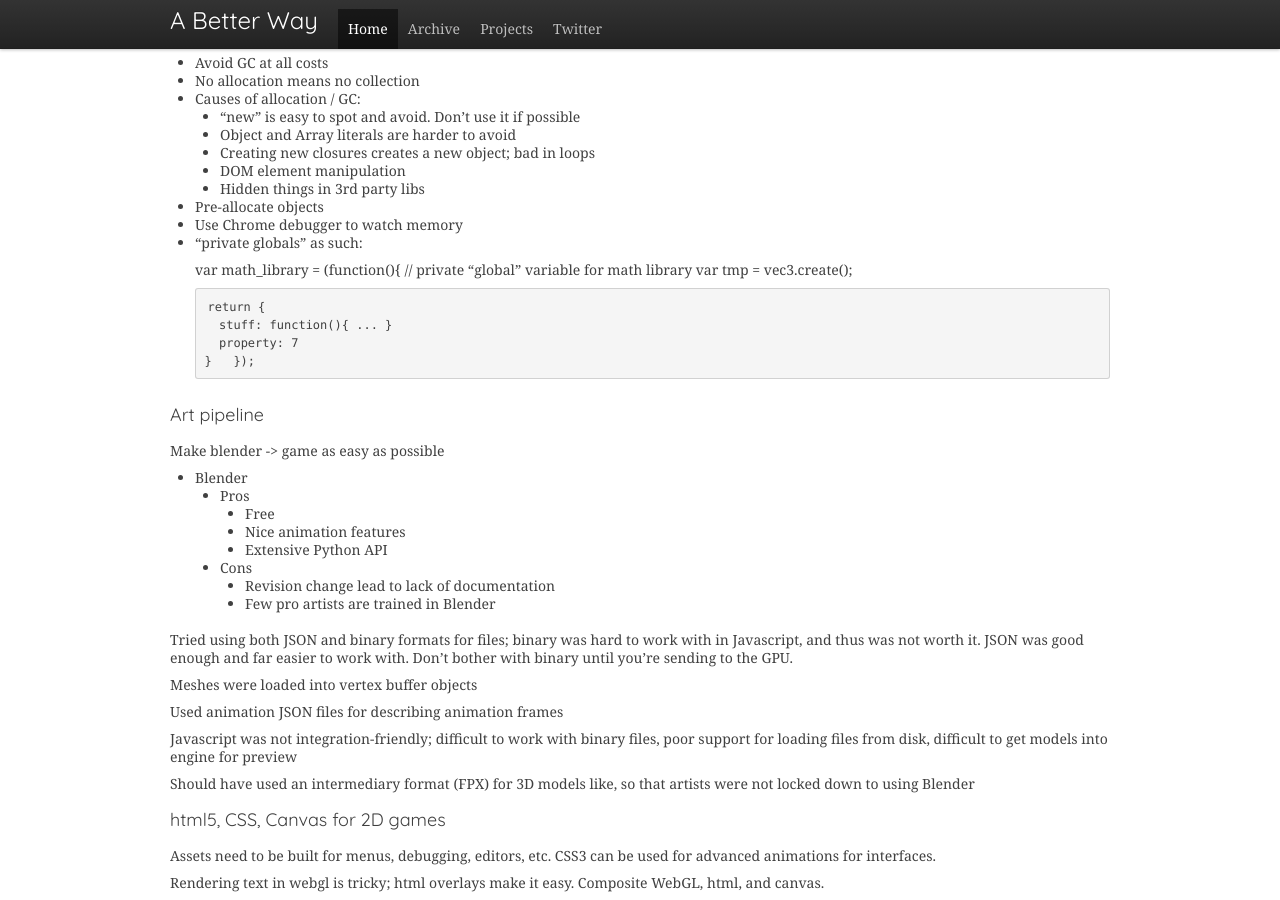
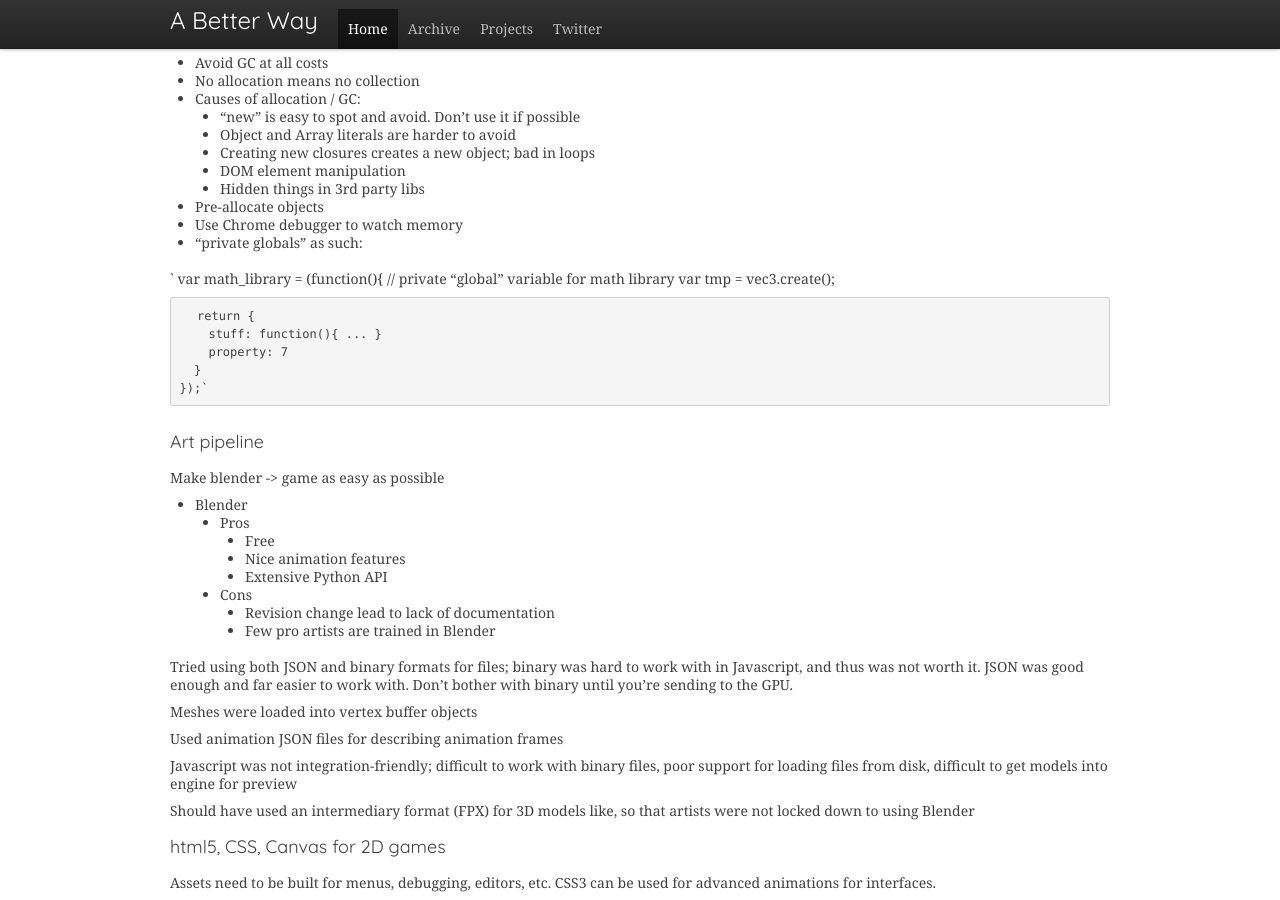
Before and after one commit to ajacksified/ajacksified.github.com, a Jekyll site: the page built from _posts/2011-11-01-new-game-conf-liveblog.markdown, in a window 1280 px wide and 900 px high, scrolled down 8206 px. Built offline with Jekyll 4.4.1, drawn with Linux system fonts in a browser that asks for light colours; nearby versions of some CDN libraries; some web fonts are replaced; Markdown is read by kramdown in place of the engine named in the settings; comment, search, counter and statistics services are not loaded.

Commit message:
Session 4

```diff
--- a/_posts/2011-11-01-new-game-conf-liveblog.markdown
+++ b/_posts/2011-11-01-new-game-conf-liveblog.markdown
@@ -558,7 +558,7 @@
 * "private globals" as such:
 
 
-    var math_library = (function(){
+`    var math_library = (function(){
       // private "global" variable for math library
       var tmp = vec3.create();
 
@@ -566,7 +566,7 @@
         stuff: function(){ ... }
         property: 7
       }
-    });
+    });`
 
 
 ### Art pipeline
```
